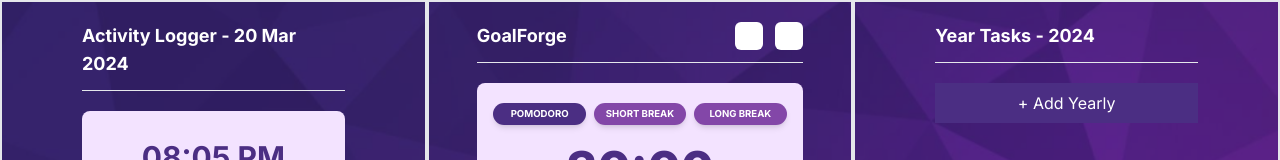
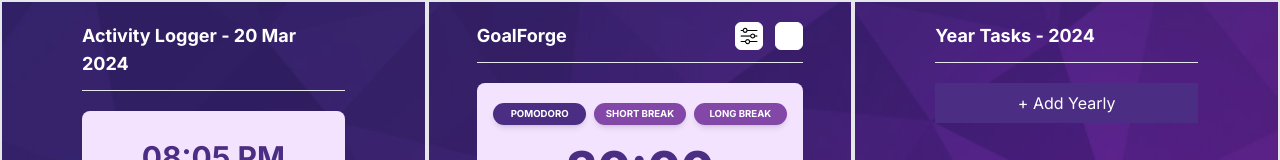
Before and after one commit to afutofu/goalforge, a Next.js app: page / in a window 1280 px wide. Shown: the top 160 px of the page. Built offline with nearby package versions, Linux system fonts and the light colour scheme.

Commit message:
Add icon to preferences button

```diff
--- a/src/app/page.tsx
+++ b/src/app/page.tsx
@@ -2,6 +2,7 @@
 
 import React, { useState, type FC } from 'react';
 import dayjs from '../../dayjs-config';
+import Image from 'next/image';
 
 import { useTaskStore } from '@/store/task';
 
@@ -35,6 +36,8 @@
 };
 
 const MACRO_TODO_LIST_MAX_HEIGHT = 'calc(100% - 7.75rem)';
+const ICON_BUTTON_CLASSNAMES =
+  'w-7 h-7 bg-white rounded-md p-1 pointer-cursor border-white border-[1px] hover:border-primary hover:bg-primary-light transition';
 
 const Home = () => {
   const date = dayjs();
@@ -92,12 +95,21 @@
             <p>GoalForge</p>
             <div className="flex items-center">
               <button
-                className="mr-3 w-7 h-7 bg-white rounded-md p-1 pointer-cursor"
+                className={ICON_BUTTON_CLASSNAMES + ' mr-3'}
                 onClick={() => {
                   setOpenPreferencesModal(true);
                 }}
-              ></button>
-              <button className="w-7 h-7 bg-white rounded-md p-1 pointer-cursor"></button>
+              >
+                <Image
+                  src="/icons/preferences.png"
+                  width={0}
+                  height={0}
+                  sizes="100vw"
+                  style={{ width: '100%', height: 'auto' }} // optional
+                  alt="Picture of the author"
+                />
+              </button>
+              <button className={ICON_BUTTON_CLASSNAMES}></button>
             </div>
           </div>
         </Header>
```
Also changed, not shown: public/icons/preferences.png (added).
